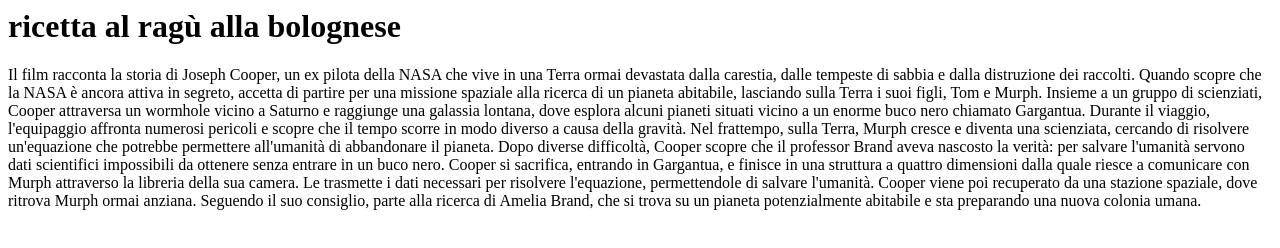
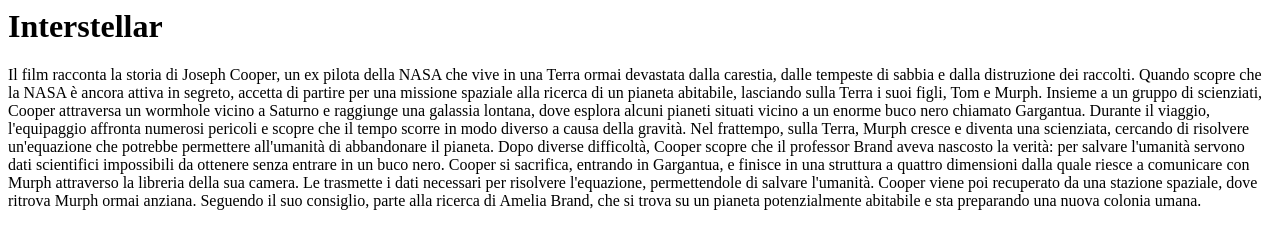
Before and after one commit to giuliav1908-cmyk/giulia, a plain HTML site: page index.html in a window 1280 px wide. Drawn offline with Linux system fonts and the light colour scheme.

Commit message:
Add image tag for Interstellar movie poster
Added an image tag for the Interstellar movie poster.

```diff
--- a/index.html
+++ b/index.html
@@ -2,7 +2,8 @@
   <head>
     <title>Interstellar</title>
     <div>
-      <h1> ricetta al ragù alla bolognese</h1>
+      <h1>Interstellar</h1>
+      <font color="#blu"></font>
       <p>Il film racconta la storia di Joseph Cooper, un ex pilota della NASA che vive in una Terra ormai devastata dalla carestia, dalle tempeste di sabbia e dalla distruzione dei raccolti. Quando scopre che la NASA è ancora attiva in segreto, accetta di partire per una missione spaziale alla ricerca di un pianeta abitabile, lasciando sulla Terra i suoi figli, Tom e Murph.
 
 Insieme a un gruppo di scienziati, Cooper attraversa un wormhole vicino a Saturno e raggiunge una galassia lontana, dove esplora alcuni pianeti situati vicino a un enorme buco nero chiamato Gargantua. Durante il viaggio, l'equipaggio affronta numerosi pericoli e scopre che il tempo scorre in modo diverso a causa della gravità. Nel frattempo, sulla Terra, Murph cresce e diventa una scienziata, cercando di risolvere un'equazione che potrebbe permettere all'umanità di abbandonare il pianeta.
@@ -11,5 +12,6 @@
 
 Cooper viene poi recuperato da una stazione spaziale, dove ritrova Murph ormai anziana. Seguendo il suo consiglio, parte alla ricerca di Amelia Brand, che si trova su un pianeta potenzialmente abitabile e sta preparando una nuova colonia umana.</p>
     </div>
+    <img scr="https://www.behance.net/gallery/105415493/Interstellar-Movie-Poster?locale=it_IT">
   </head>
 </html>
```
